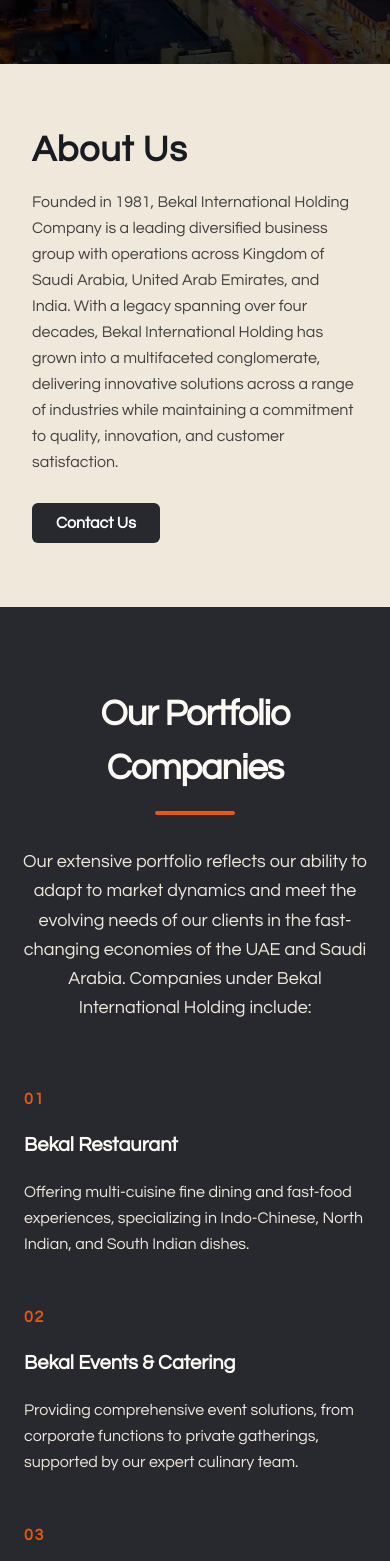
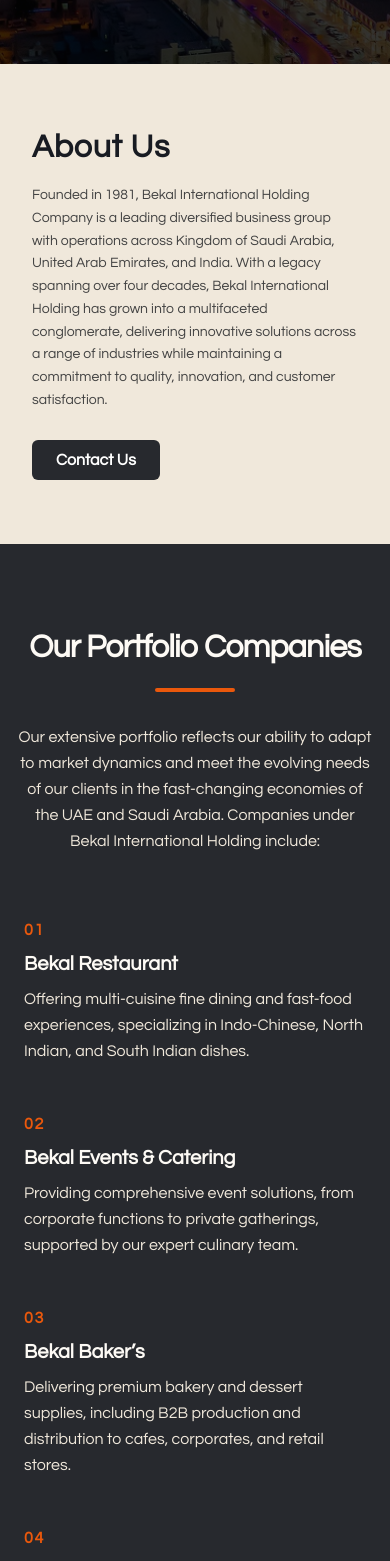
Before and after one commit to Dhaliyanoushad/bekal-holdings, a Next.js app: page /test in a window 390 px wide. Shown: the part 780-2341 px from the top of the page. Built offline with nearby package versions, Linux system fonts and the light colour scheme.

Commit message:
feat: Add new breakpoints and update typography for improved responsiveness across components

```diff
--- a/src/app/globals.css
+++ b/src/app/globals.css
@@ -11,7 +11,9 @@
   /* --breakpoint-md: 976px; */
   --breakpoint-sm: 640px;
   --breakpoint-xs: 500px;
+  --breakpoint-xxs: 375px;
   --text-heading: 36px;
+  --text-heading-sm: 32px;
   --text-subheading: 24px;
   --text-xl: 20px;
   --text-body: 18px;
--- a/src/components/AboutUs.tsx
+++ b/src/components/AboutUs.tsx
@@ -8,10 +8,10 @@ const MissionSection = () => (
     {/* Left Text */}
     <div className="flex-1 flex items-center justify-center px-8 py-16">
       <div className="max-w-md">
-        <h2 className="text-heading font-bold text-deep-navy mb-4 tracking-wide leading-tight">
+        <h2 className="text-heading-sm sm:text-heading font-bold text-deep-navy mb-4 tracking-wide leading-tight">
           About Us
         </h2>
-        <p className="text-description text-dark-gray max-w-2xl leading-relaxed font-medium">
+        <p className="text-small sm:text-description text-dark-gray max-w-2xl leading-relaxed font-medium">
           Founded in 1981, Bekal International Holding Company is a leading
           diversified business group with operations across Kingdom of Saudi
           Arabia, United Arab Emirates, and India. With a legacy spanning over
--- a/src/components/Board.tsx
+++ b/src/components/Board.tsx
@@ -67,10 +67,10 @@ const Board = () => {
     setActiveAccordion(activeAccordion === idx ? null : idx);
 
   return (
-    <section id="board" className="py-20 bg-cream-beige">
+    <section id="board" className="py-14 md:py-20 bg-cream-beige">
       <div className="max-w-5xl mx-auto px-4 sm:px-8">
         <div className="text-center mb-14">
-          <h2 className="text-heading font-bold text-deep-navy mb-2 tracking-tight">
+          <h2 className="text-heading-sm sm:text-heading font-bold text-deep-navy mb-2 tracking-tight">
             Board of Directors
           </h2>
           <div className="w-20 h-1 bg-primary-orange mx-auto mb-8 rounded-full" />
@@ -85,7 +85,7 @@ const Board = () => {
                 onClick={() => toggleAccordion(i)}
                 className="flex justify-between items-center cursor-pointer select-none"
               >
-                <h3 className="text-subheading font-bold text-charcoal-blue">
+                <h3 className="text-body xs:text-xl sm:text-subheading font-bold text-charcoal-blue">
                   {`${member.name} – ${member.title}`}
                 </h3>
                 {activeAccordion === i ? (
--- a/src/components/Commitment.tsx
+++ b/src/components/Commitment.tsx
@@ -6,9 +6,9 @@ const MissionSection = () => (
     id="about"
   >
     {/* Left Text */}
-    <div className="flex-1 flex items-center justify-center px-8 py-16 text-center md:text-left">
+    <div className="flex-1 flex items-center justify-center px-8 py-16 text-balance">
       <div className="max-w-md">
-        <h2 className="text-heading font-bold  text-deep-navy mb-4 tracking-wide leading-tight">
+        <h2 className="text-heading-sm sm:text-heading font-bold  text-deep-navy mb-4 tracking-wide leading-tight">
           Commitment to
           <span className="text-secondary-orange  "> Innovation </span> and
           <span className="text-secondary-orange "> Growth </span>
--- a/src/components/Companies.tsx
+++ b/src/components/Companies.tsx
@@ -43,11 +43,11 @@ const Companies = () => (
   <section id="companies" className="py-20 bg-charcoal-blue relative">
     <div className="max-w-7xl mx-auto px-4 sm:px-8">
       <div className="text-center mb-16">
-        <h2 className="text-heading font-bold text-off-white mb-4 tracking-tight">
+        <h2 className="text-heading-sm sm:text-heading font-bold text-off-white mb-4 tracking-tight">
           Our Portfolio Companies
         </h2>
         <div className="w-20 h-1 bg-primary-orange mx-auto mb-8 rounded-full" />
-        <p className="text-body text-cream-beige max-w-2xl mx-auto leading-relaxed">
+        <p className="text-description sm:text-body text-cream-beige max-w-2xl mx-auto leading-relaxed">
           Our extensive portfolio reflects our ability to adapt to market
           dynamics and meet the evolving needs of our clients in the
           fast-changing economies of the UAE and Saudi Arabia. Companies under
@@ -60,7 +60,7 @@ const Companies = () => (
             key={company.title}
             className="flex flex-col justify-between h-full px-2"
           >
-            <div className="flex flex-col gap-3">
+            <div className="flex flex-col gap-0 sm:gap-3">
               <span className="text-primary-orange text-description font-bold tracking-widest uppercase mb-2">
                 {String(idx + 1).padStart(2, "0")}
               </span>
--- a/src/components/HeroCarousel.tsx
+++ b/src/components/HeroCarousel.tsx
@@ -43,7 +43,7 @@ export default function HeroCarousel() {
           <div className="absolute inset-0 bg-black/80" />
           <div className="absolute inset-0 flex items-center justify-center text-center px-6 sm:px-12 lg:px-24">
             <div className="max-w-4xl w-full m-auto text-white">
-              <h1 className="text-3xl xs:text-3xl min-[692px]:text-heading min-[976px]:text-5xl font-bold mb-4 leading-tight mt-20">
+              <h1 className="text-3xl min-[500px]:text-heading min-[976px]:text-5xl font-bold mb-4 leading-tight mt-20">
                 Bekal International Holding Company
               </h1>
               <p className="text-small min-[692px]:text-description min-[976px]:text-xl xs:mb-8 text-white/90">
--- a/src/components/Values.tsx
+++ b/src/components/Values.tsx
@@ -2,10 +2,10 @@ import React from "react";
 
 const Values = () => {
   return (
-    <section id="values" className="py-20 bg-charcoal-blue">
+    <section id="values" className="py-16 sm:py-20 bg-charcoal-blue">
       <div className="max-w-7xl mx-auto px-6 sm:px-12 lg:px-20">
         <div className="text-center mb-16">
-          <h2 className="text-heading font-bold text-cream-beige tracking-wide">
+          <h2 className="text-heading-sm sm:text-heading font-bold text-cream-beige tracking-wide">
             Core Values
           </h2>
           <div className="w-16 h-1 mx-auto bg-primary-orange mt-4" />
@@ -69,10 +69,12 @@ const Values = () => {
               <div className="w-14 h-14 mx-auto flex items-center justify-center rounded-full border-2 border-primary-orange text-primary-orange text-xl font-bold mb-4">
                 {index + 1}
               </div>
-              <h4 className="text-body font-semibold mb-2 text-deep-navy">
+              <h4 className="sm:text-body font-semibold mb-2 text-deep-navy">
                 {item.title}
               </h4>
-              <p className="text-dark-gray text-description">{item.desc}</p>
+              <p className="text-dark-gray text-small sm:text-description">
+                {item.desc}
+              </p>
             </div>
           ))}
         </div>
```
